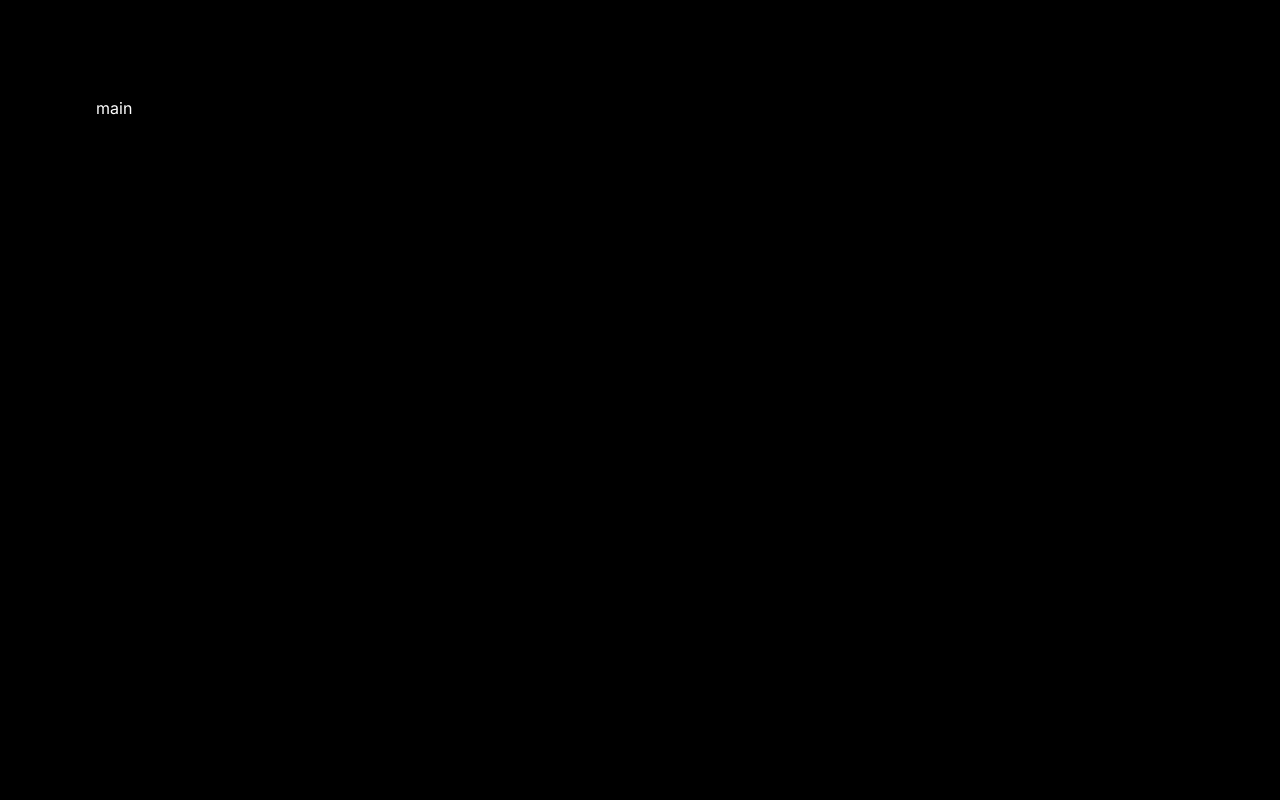
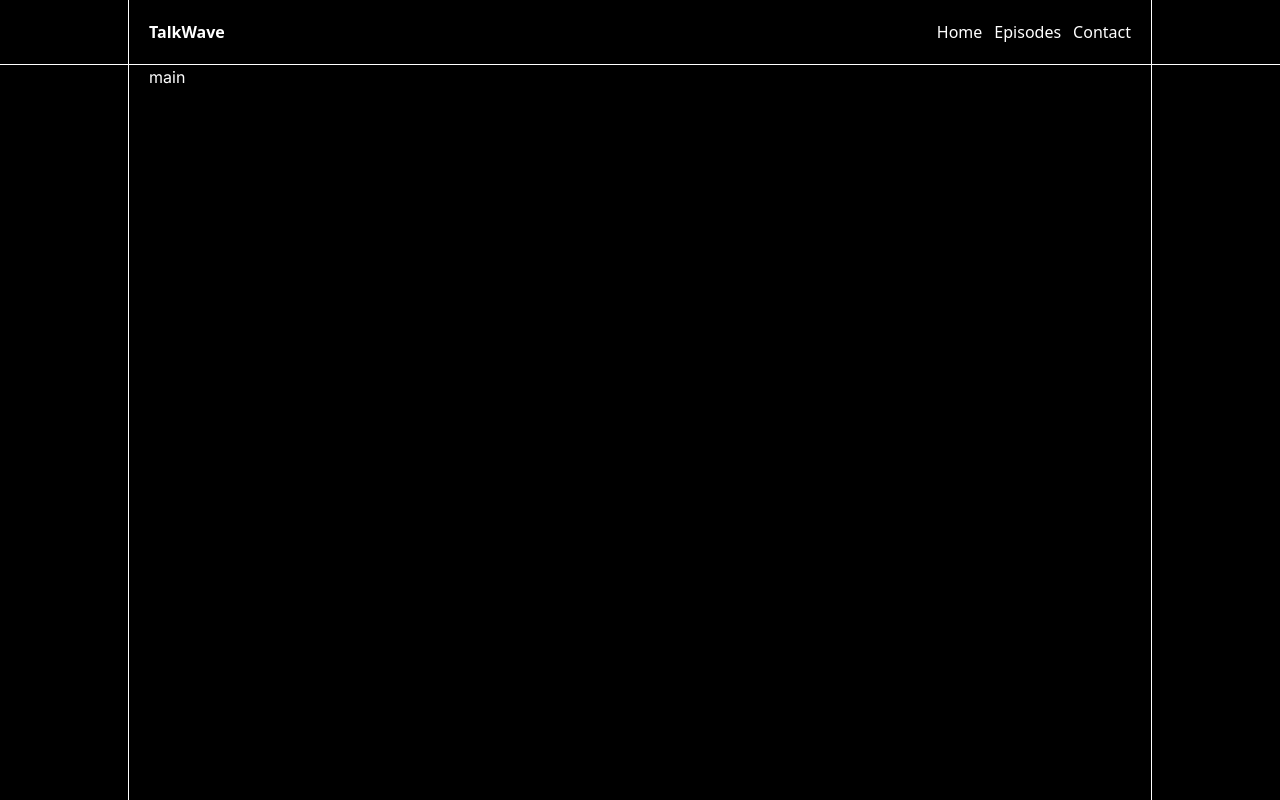
Before and after one commit to piotrszubert/TalkSquare, a Next.js app: page / in a window 1280 px wide. Shown: the top 800 px of the page. Built offline with nearby package versions, Linux system fonts and the light colour scheme.

Commit message:
created layout component, refactor

```diff
--- /dev/null
+++ b/components/layout.tsx
@@ -0,0 +1,24 @@
+import { ReactNode } from "react";
+import Header from "./header";
+import Footer from "./footer";
+import { Inter } from 'next/font/google'
+
+const inter = Inter({ subsets: ['latin'] })
+
+interface LayoutProps {
+  children: ReactNode;
+}
+
+export default function Layout({ children }: LayoutProps) {
+  return (
+    <>
+      <Header />
+        <main
+            className={`${inter.className} min-h-screen max-w-5xl border-x border-white mx-auto px-5`}
+        >
+            {children}
+        </main>
+      <Footer />
+    </>
+  );
+}
--- a/pages/index.tsx
+++ b/pages/index.tsx
@@ -1,13 +1,11 @@
-import { Inter } from 'next/font/google'
-
-const inter = Inter({ subsets: ['latin'] })
+import Layout from '@/components/layout'
 
 export default function Home() {
   return (
-    <main
-      className={`p-24 ${inter.className}`}
-    >
-      main
-    </main>
+    <>
+      <Layout>
+        main
+      </Layout>
+    </>
   )
 }
```
